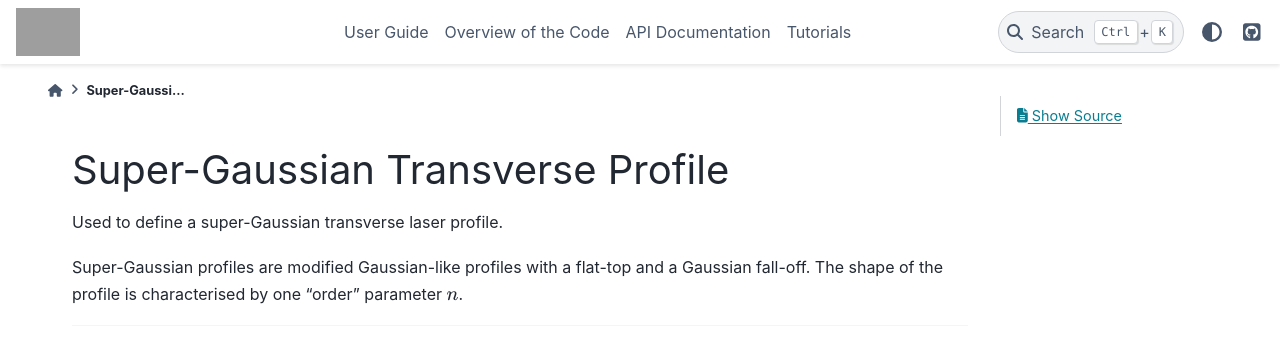
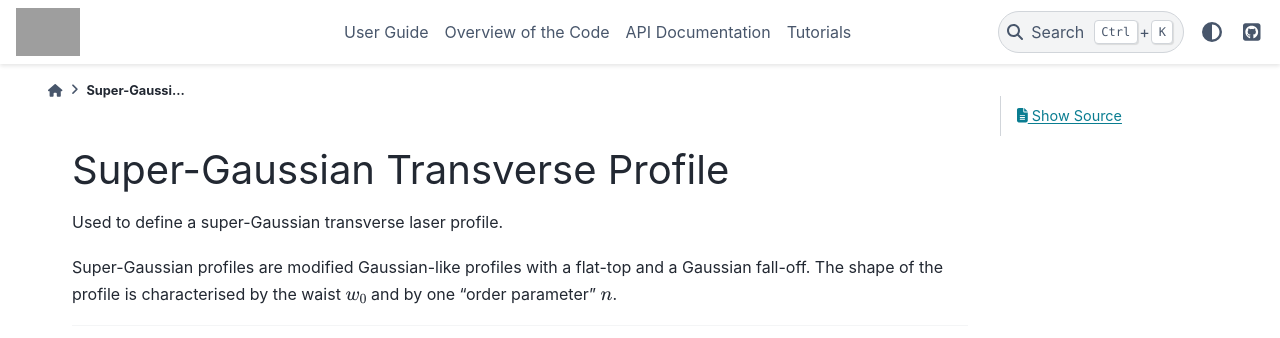
Before and after one commit to LASY-org/lasy, a Sphinx documentation site: the page built from docs/source/api/profiles/transverse/super_gaussian_profile.rst, in a window 1280 px wide, cut to the strip 0-338 px from the top of the page. Built offline with Sphinx 7.4.7 and the PyData theme 0.15.4, drawn with Linux system fonts in a browser that asks for light colours; grey boxes are pictures that could not be loaded.

Commit message:
update doc

```diff
--- a/docs/source/api/profiles/transverse/super_gaussian_profile.rst
+++ b/docs/source/api/profiles/transverse/super_gaussian_profile.rst
@@ -4,7 +4,7 @@ Super-Gaussian Transverse Profile
 Used to define a super-Gaussian transverse laser profile.
 
 Super-Gaussian profiles are modified Gaussian-like profiles with a flat-top and a Gaussian fall-off.
-The shape of the profile is characterised by one "order" parameter :math:`n`.
+The shape of the profile is characterised by the waist :math:`w_0` and by one "order parameter" :math:`n`.
 
 ------------
 
```
